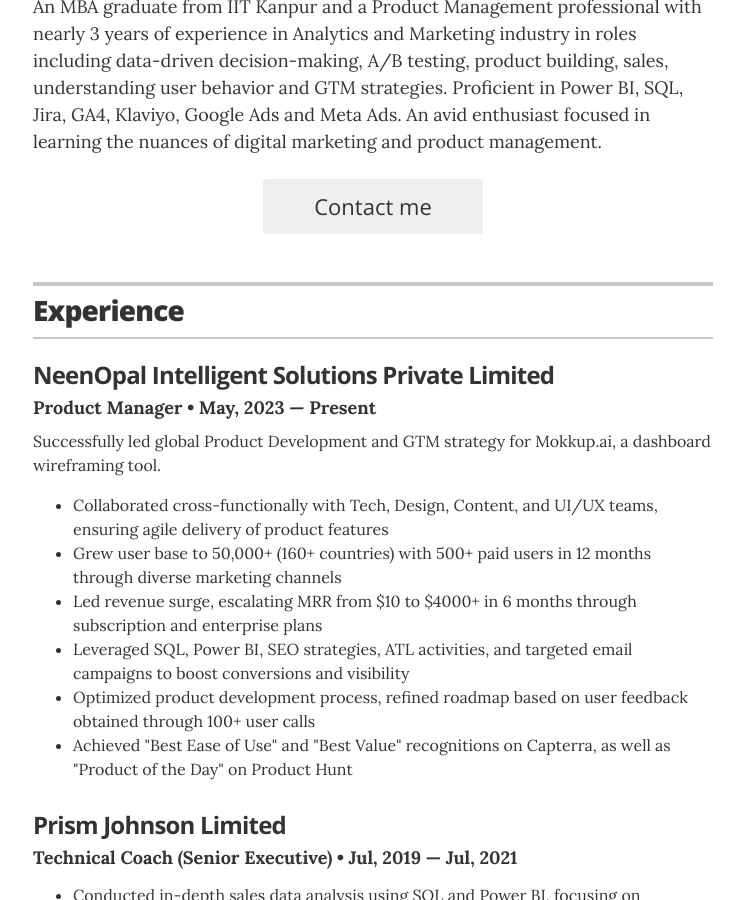
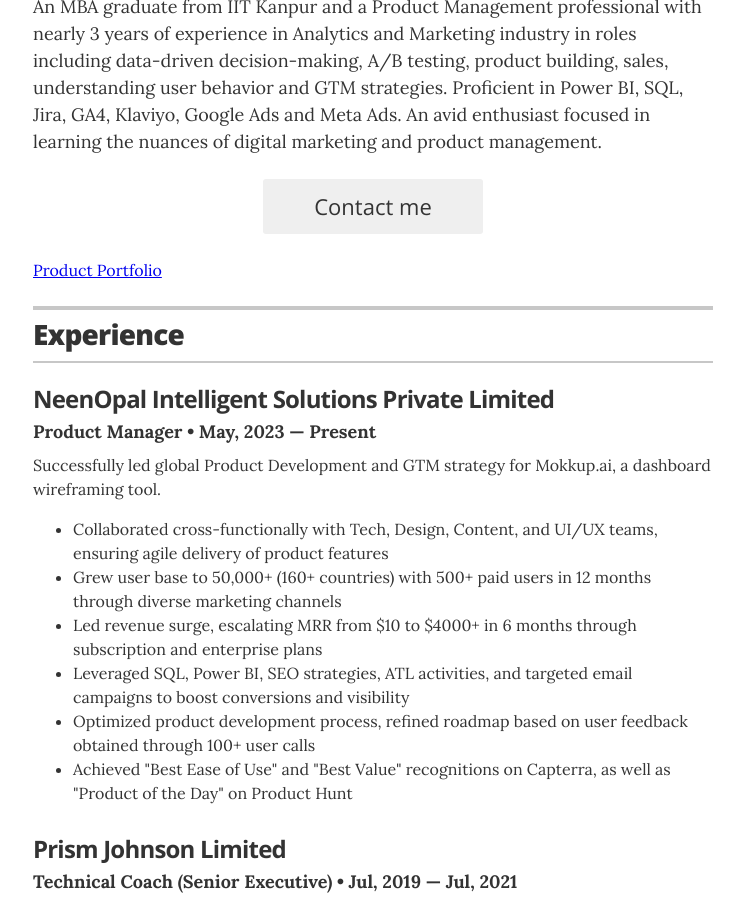
Before and after one commit to ujjwalkshukla/resume, a Jekyll site: the page built from index.html, in a window 1280 px wide and 900 px high, scrolled down 317 px. Shown: the whole window, without its empty margins (267-1011 px from the left). Built offline with Jekyll 4.4.1, drawn with Linux system fonts in a browser that asks for light colours.

Commit message:
Product Portfolio Button Added

```diff
--- a/_layouts/resume.html
+++ b/_layouts/resume.html
@@ -46,6 +46,9 @@
         <a class="contact-button not-looking no-print">I'm not looking for work right now.</a>
         {% else %}
         {% endif %}
+
+        <!-- New Button that always appears -->
+        <a href="/new-page" class="new-page-button no-print">Product Portfolio</a>
 
       </header>
 
```
